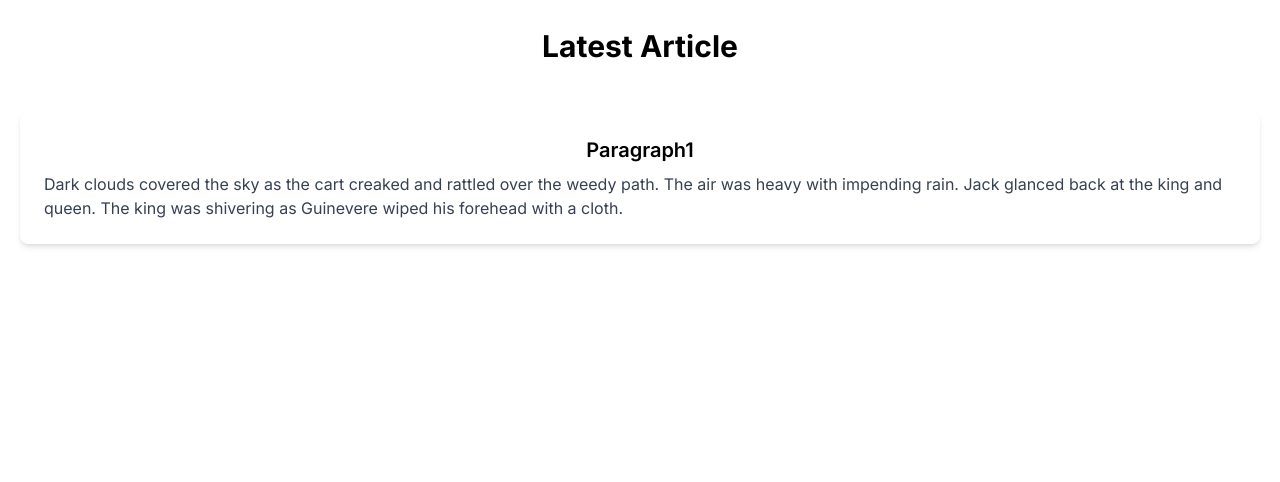
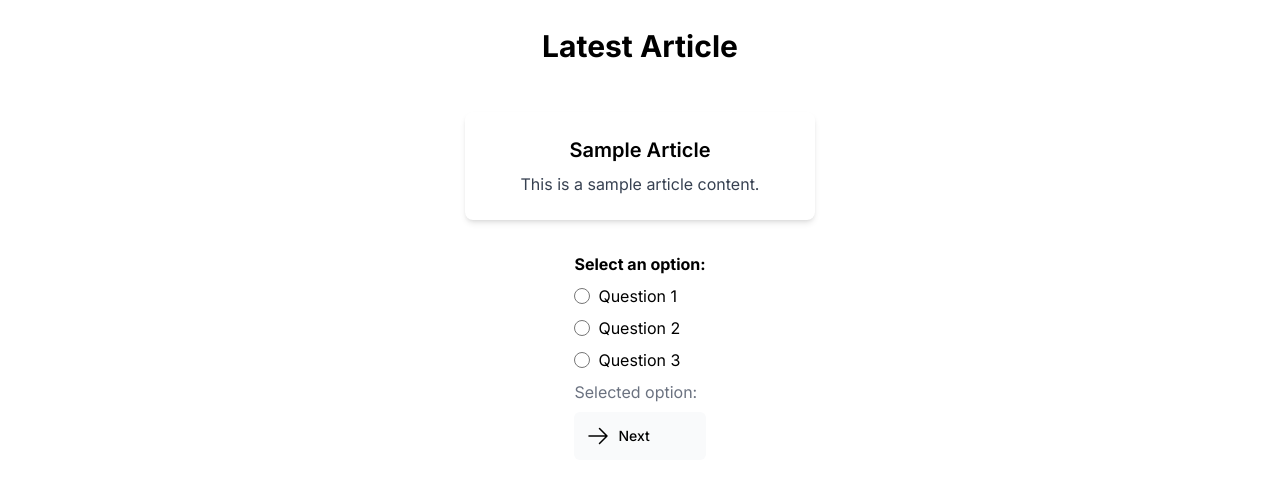
Before and after one commit to kcupqueen/nextjs, a Next.js app: page / in a window 1280 px wide. Shown: the top 482 px of the page. Built offline with nearby package versions, Linux system fonts and the light colour scheme.

Commit message:
construction

```diff
--- a/app/page.tsx
+++ b/app/page.tsx
@@ -1,34 +1,22 @@
 import Image from "next/image";
+import Article from "@/app/ui/default/article";
+import {ArticleData} from "@/app/ui/default/article";
+const mockArticleData: ArticleData = {
+    _id: "123456",
+    level: 3,
+    title: "Sample Article",
+    content: "This is a sample article content.",
+    questions: ["Question 1", "Question 2", "Question 3"],
+    answers: ["Answer 1", "Answer 2", "Answer 3"]
+};
 
 export default function Home() {
     return (
         <main className="flex min-h-screen flex-col items-center justify-between p-5">
             <div className="flex flex-col items-center justify-start min-h-screen py-2">
                 <h1 className="text-3xl font-bold mb-4">Latest Article</h1>
-                <Article title={article.title} content={article.content}/>
+                <Article data={mockArticleData}/>
             </div>
         </main>
     );
 }
-
-
-type ArticleData = {
-    title: string;
-    content: string;
-}
-
-const article: ArticleData =
-    {
-        title: 'Paragraph1',
-        content: 'Dark clouds covered the sky as the cart creaked and rattled over the weedy path. The air was heavy with impending rain. Jack glanced back at the king and queen. The king was shivering as Guinevere wiped his forehead with a cloth.'
-    }
-
-
-function Article({ title, content }: ArticleData) {
-    return (
-        <div className="bg-white rounded-lg shadow-md p-4 md:p-6 m-4 md:m-8 flex flex-col items-center justify-center w-full">
-            <h2 className="text-xl font-semibold">{title}</h2>
-            <p className="text-gray-700 mt-2">{content}</p>
-        </div>
-    );
-}
--- /dev/null
+++ b/app/ui/default/article.tsx
@@ -0,0 +1,87 @@
+'use client';
+import { useState,ChangeEvent } from 'react';
+import Link from 'next/link';
+import {
+    UserGroupIcon,
+    HomeIcon,
+    ArrowRightIcon,
+} from '@heroicons/react/24/outline';
+import clsx from 'clsx'; // css conditional classes
+
+export type ArticleData = {
+    _id: string;
+    level: number,
+    title: string;
+    content: string;
+    questions: string[];
+    answers: string[];
+}
+
+function Article({ data }: { data: ArticleData }) {
+    const { title, content, questions, answers } = data;
+    return (
+        <>
+            <div
+                className="bg-white rounded-lg shadow-md p-4 md:p-6 m-4 md:m-8 flex flex-col items-center justify-center w-full">
+                <h2 className="text-xl font-semibold">{title}</h2>
+                <p className="text-gray-700 mt-2">{content}</p>
+            </div>
+            <div>
+                <RadioGroup answers={answers} questions={questions}/>
+            </div>
+        </>
+    );
+}
+
+
+
+const RadioGroup = ({ questions, answers }: { questions: string[], answers: string[] }) => {
+    const [selectedOption, setSelectedOption] = useState('');
+    const links = [
+        {name: 'Next', href: '#', icon: ArrowRightIcon},
+    ];
+    const link = links[0]
+    const handleOptionChange = (event: ChangeEvent<HTMLInputElement>) => {
+        setSelectedOption(event.target.value);
+    };
+    const LinkIcon = link.icon;
+
+    const radioButtons = questions.map((question, index) => {
+        return (
+            <label key={question} className="flex items-center">
+                <input
+                    type="radio"
+                    value={answers[index]}
+                    checked={selectedOption === answers[index]}
+                    onChange={handleOptionChange}
+                    className="form-radio text-indigo-600 focus:ring-indigo-500 h-4 w-4"
+                />
+                <span className="ml-2">{question}</span>
+            </label>
+        );
+    });
+
+    return (
+        <div className="flex flex-col space-y-2">
+            <label className="font-bold">Select an option:</label>
+            <div className="flex flex-col space-y-2">
+                {radioButtons}
+            </div>
+            <p className="text-gray-500">Selected option: {selectedOption}</p>
+            <div>
+                <Link
+                    key={link.name}
+                    href={link.href}
+                    className={clsx(
+                        'flex h-[48px] grow items-center justify-center gap-2 rounded-md bg-gray-50 p-3 text-sm font-medium hover:bg-sky-100 hover:text-blue-600 md:flex-none md:justify-start md:p-2 md:px-3',
+                    )}>
+                    <LinkIcon className="w-6"/>
+                    <p className="hidden md:block">{link.name}</p>
+                </Link>
+            </div>
+        </div>
+    );
+};
+
+export default Article;
+// export type, Article
```
Also changed, not shown: package.json (+7 -5 lines), app/lib/default/article.tsx (added), 1 other file (tests, documents, lock files or other folders).
